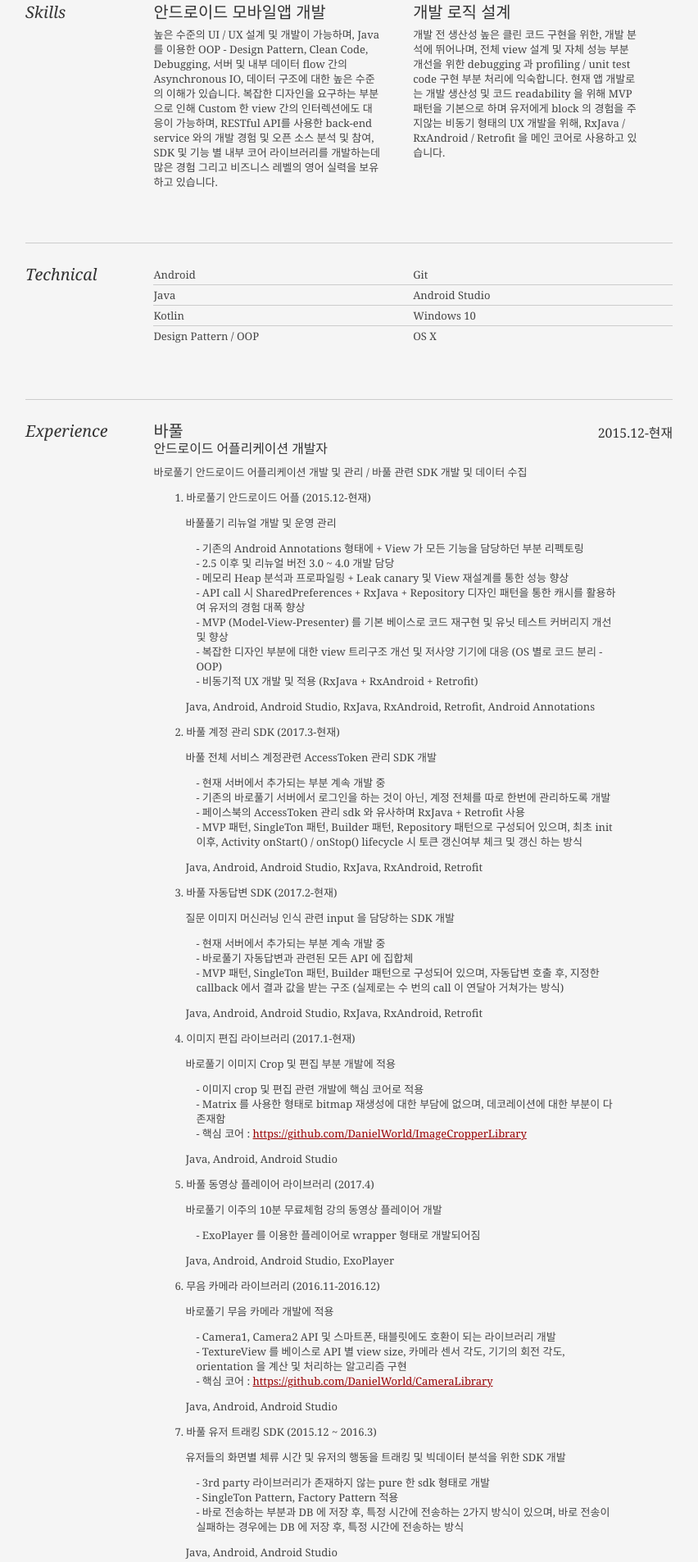
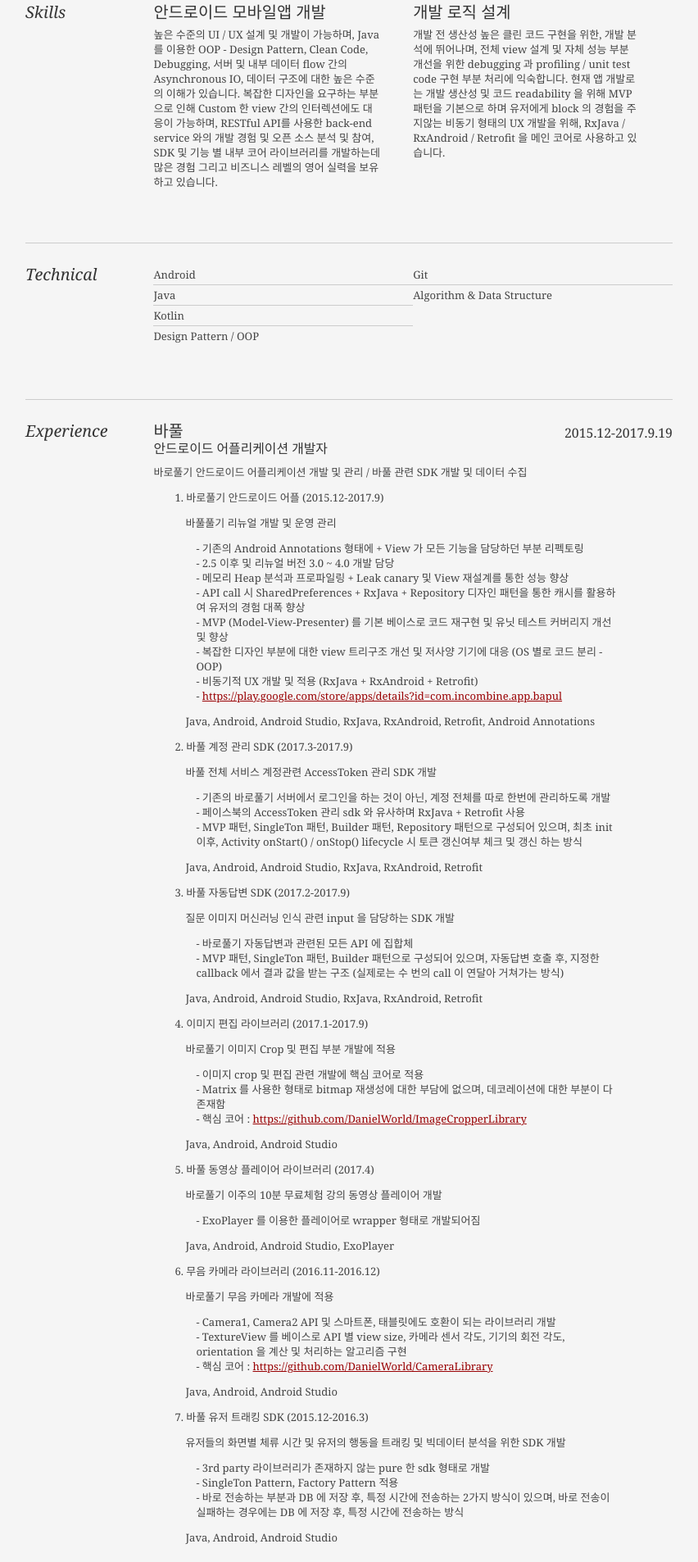
Before and after one commit to DanielWorld/danielworld.github.io, a plain HTML site: page index.html in a window 1280 px wide. Shown: the part 507-2413 px from the top of the page at 82% size, without its empty margins (214-1066 px from the left). Drawn offline with Linux system fonts and the light colour scheme.

Commit message:
업데이트 resume

```diff
--- a/index.html
+++ b/index.html
@@ -98,9 +98,7 @@
 
                             <ul class="talent">
                                 <li>Git</li>
-                                <li>Android Studio</li>
-                                <li>Windows 10</li>
-                                <li class="last">OS X</li>
+                                <li class="last">Algorithm & Data Structure</li>
                             </ul>
                         </div>
                     </div><!--// .yui-gf-->
@@ -116,11 +114,11 @@
                             <div class="job">
                                 <h2>바풀</h2>
                                 <h3>안드로이드 어플리케이션 개발자</h3>
-                                <h4>2015.12-현재</h4>
+                                <h4>2015.12-2017.9.19</h4>
                                 <p>바로풀기 안드로이드 어플리케이션 개발 및 관리 / 바풀 관련 SDK 개발 및 데이터 수집</p>
 
                                 <div class="project">
-                                    <p class="project-name-and-date">1. 바로풀기 안드로이드 어플 (2015.12-현재)</p>
+                                    <p class="project-name-and-date">1. 바로풀기 안드로이드 어플 (2015.12-2017.9)</p>
                                     <p class="project-task">바풀풀기 리뉴얼 개발 및 운영 관리</p>
                                     <p class="project-task-detail">
                                         - 기존의 Android Annotations 형태에 + View 가 모든 기능을 담당하던 부분 리펙토링 <br>
@@ -130,16 +128,16 @@
                                         유저의 경험 대폭 향상 <br>
                                         - MVP (Model-View-Presenter) 를 기본 베이스로 코드 재구현 및 유닛 테스트 커버리지 개선 및 향상 <br>
                                         - 복잡한 디자인 부분에 대한 view 트리구조 개선 및 저사양 기기에 대응 (OS 별로 코드 분리 - OOP) <br>
-                                        - 비동기적 UX 개발 및 적용 (RxJava + RxAndroid + Retrofit)
+                                        - 비동기적 UX 개발 및 적용 (RxJava + RxAndroid + Retrofit) <br>
+                                        - <a href="https://play.google.com/store/apps/details?id=com.incombine.app.bapul" target="_blank">https://play.google.com/store/apps/details?id=com.incombine.app.bapul</a>
                                     </p>
                                     <p class="project-skill">Java, Android, Android Studio, RxJava, RxAndroid, Retrofit, Android Annotations</p>
                                 </div>
 
                                 <div class="project">
-                                    <p class="project-name-and-date">2. 바풀 계정 관리 SDK (2017.3-현재)</p>
+                                    <p class="project-name-and-date">2. 바풀 계정 관리 SDK (2017.3-2017.9)</p>
                                     <p class="project-task">바풀 전체 서비스 계정관련 AccessToken 관리 SDK 개발</p>
                                     <p class="project-task-detail">
-                                        - 현재 서버에서 추가되는 부분 계속 개발 중 <br>
                                         - 기존의 바로풀기 서버에서 로그인을 하는 것이 아닌, 계정 전체를 따로 한번에 관리하도록 개발 <br>
                                         - 페이스북의 AccessToken 관리 sdk 와 유사하며 RxJava + Retrofit 사용 <br>
                                         - MVP 패턴, SingleTon 패턴, Builder 패턴, Repository 패턴으로 구성되어 있으며, 최초 init 이후,
@@ -149,10 +147,9 @@
                                 </div>
 
                                 <div class="project">
-                                    <p class="project-name-and-date">3. 바풀 자동답변 SDK (2017.2-현재)</p>
+                                    <p class="project-name-and-date">3. 바풀 자동답변 SDK (2017.2-2017.9)</p>
                                     <p class="project-task">질문 이미지 머신러닝 인식 관련 input 을 담당하는 SDK 개발</p>
                                     <p class="project-task-detail">
-                                        - 현재 서버에서 추가되는 부분 계속 개발 중 <br>
                                         - 바로풀기 자동답변과 관련된 모든 API 에 집합체 <br>
                                         - MVP 패턴, SingleTon 패턴, Builder 패턴으로 구성되어 있으며, 자동답변 호출 후, 지정한
                                         callback 에서 결과 값을 받는 구조 (실제로는 수 번의 call 이 연달아 거쳐가는 방식)
@@ -161,7 +158,7 @@
                                 </div>
 
                                 <div class="project">
-                                    <p class="project-name-and-date">4. 이미지 편집 라이브러리 (2017.1-현재)</p>
+                                    <p class="project-name-and-date">4. 이미지 편집 라이브러리 (2017.1-2017.9)</p>
                                     <p class="project-task">바로풀기 이미지 Crop 및 편집 부분 개발에 적용</p>
                                     <p class="project-task-detail">
                                         - 이미지 crop 및 편집 관련 개발에 핵심 코어로 적용 <br>
@@ -193,7 +190,7 @@
                                 </div>
 
                                 <div class="project">
-                                    <p class="project-name-and-date">7. 바풀 유저 트래킹 SDK (2015.12 ~ 2016.3)</p>
+                                    <p class="project-name-and-date">7. 바풀 유저 트래킹 SDK (2015.12-2016.3)</p>
                                     <p class="project-task">유저들의 화면별 체류 시간 및 유저의 행동을 트래킹 및 빅데이터 분석을 위한 SDK 개발</p>
                                     <p class="project-task-detail">
                                         - 3rd party 라이브러리가 존재하지 않는 pure 한 sdk 형태로 개발 <br>
@@ -216,7 +213,7 @@
                                     <p class="project-task">리뉴얼 및 코드 개선 작업</p>
                                     <p class="project-task-detail">
                                         - 소스 리펙토링 및 성능 개선작업 <br>
-                                        - https://play.google.com/store/apps/details?id=net.creamhouse.photoanddeco_kakao
+                                        - <a href="https://play.google.com/store/apps/details?id=net.creamhouse.photoanddeco_kakao" target="_blank">https://play.google.com/store/apps/details?id=net.creamhouse.photoanddeco_kakao</a>
                                     </p>
                                     <p class="project-skill">Java, Android, Android Studio, SQLite</p>
                                 </div>
@@ -226,7 +223,7 @@
                                     <p class="project-task">리뉴얼 및 코드 개선 작업</p>
                                     <p class="project-task-detail">
                                         - 소스 리펙토링 및 성능 개선작업 <br>
-                                        - https://play.google.com/store/apps/details?id=com.cream.scribble
+                                        - <a href="https://play.google.com/store/apps/details?id=com.cream.scribble" target="_blank">https://play.google.com/store/apps/details?id=com.cream.scribble</a>
                                     </p>
                                     <p class="project-skill">Java, Android, Android Studio, SQLite</p>
                                 </div>
@@ -237,7 +234,7 @@
                                     <p class="project-task-detail">
                                         - 게시판 기능 개발 <br>
                                         - 글쓰기, 글수정, 파일업로드, 이미지 업로드 및 삭제 등 기능 추가 <br>
-                                        - http://fencing.sports.or.kr/info/list?code=rule
+                                        - <a href="http://fencing.sports.or.kr/info/list?code=rule" target="_blank">http://fencing.sports.or.kr/info/list?code=rule</a>
                                     </p>
                                     <p class="project-skill">Java, Android, Android Studio, SQLite</p>
                                 </div>
@@ -250,7 +247,7 @@
                                         - 어플 UI 변경 <br>
                                         - 선수소개 부분 해당 선수 정보가 없을 시 마네킹 선수 이미지 대체 <br>
                                         - 경기시작시 일부 기기에서 경기일정 오류발생 부분 수정 <br>
-                                        - https://play.google.com/store/apps/details?id=com.gssports.fcseoul
+                                        - <a href="https://play.google.com/store/apps/details?id=com.gssports.fcseoul" target="_blank">https://play.google.com/store/apps/details?id=com.gssports.fcseoul</a>
                                     </p>
                                     <p class="project-skill">Java, Android, Android Studio, SQLite</p>
                                 </div>
```
